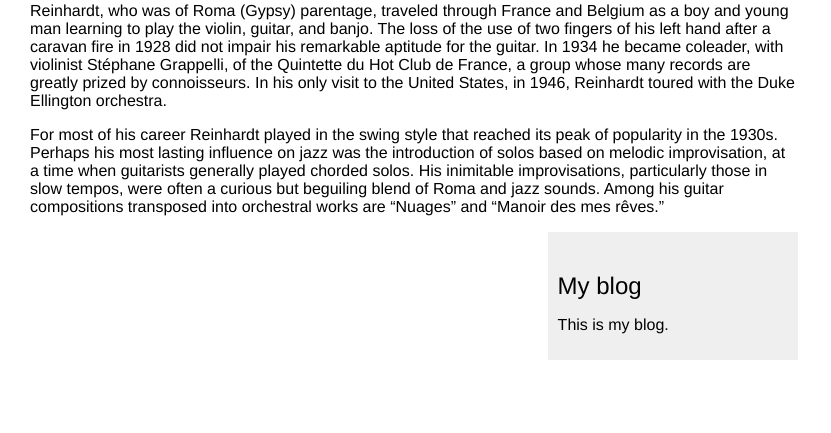
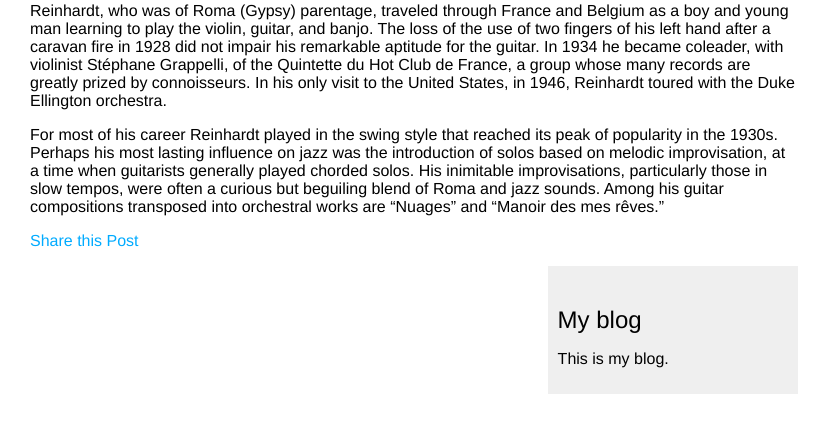
Before and after one commit to EdPaul1/Blog-Backend, a Django app: a page that uses Blog/mysite/blog/templates/blog/post/detail.html in a window 1280 px wide. Shown: the part 174-607 px from the top of the page, without its empty margins (0-831 px from the left). Run offline with Django 4.2, Linux system fonts and the light colour scheme; data comes from the database, SQL or seed files in the repository.

Commit message:
Change: Use a class based view to list posts.2 Creating forms in django 3. recommending posts be email

```diff
--- a/Blog/mysite/blog/templates/blog/post/detail.html
+++ b/Blog/mysite/blog/templates/blog/post/detail.html
@@ -8,4 +8,9 @@
     Published {{ post.publish }} by {{ post.author }}
 </p>
 {{ post.body|linebreaks }}
+<p>
+    <a href="{% url "blog:post_share" post.id %}">
+        Share this Post
+    </a>
+</p>
 {% endblock %}
--- a/Blog/mysite/blog/templates/blog/post/list.html
+++ b/Blog/mysite/blog/templates/blog/post/list.html
@@ -15,5 +15,5 @@
     </p>
     {{ post.body|truncatewords:30|linebreaks }}
   {% endfor %}
-  {% include "pagination.html" with page=posts %}
+  {% include "pagination.html" with page=page_obj %}
 {% endblock %}
--- a/Blog/mysite/blog/urls.py
+++ b/Blog/mysite/blog/urls.py
@@ -5,8 +5,11 @@ app_name = 'blog'
 
 urlpatterns = [
     # post views
-    path('', views.post_list, name='post_list'),
+    # path('', views.post_list, name='post_list'),
+    path('', views.PostListView.as_view(), name='post_list'),
     path('<int:year>/<int:month>/<int:day>/<slug:post>/',
          views.post_detail,
          name='post_detail'),
+    path('<int:post_id>/share/',
+         views.post_share, name='post_share'),
 ]
--- a/Blog/mysite/blog/views.py
+++ b/Blog/mysite/blog/views.py
@@ -1,8 +1,18 @@
 from django.shortcuts import render, get_object_or_404
 from .models import Post
+from .forms import EmailPostForm
 from django.core.paginator import Paginator, EmptyPage, PageNotAnInteger
+from django.views.generic import ListView
+from django.core.mail import send_mail
 
 # Create your views here.
+# Example of Class Based Views
+class PostListView(ListView):
+    queryset = Post.published.all()
+    context_object_name = 'posts'
+    paginate_by = 3
+    template_name = 'blog/post/list.html'
+
 # A view to display a list of posts
 def post_list(request):
     post_list = Post.published.all()
@@ -33,3 +43,28 @@ def post_detail(request, year, month, day, post):
     return render(request,
                   'blog/post/detail.html',
                   {'post': post})
+
+def post_share(request, post_id):
+    # Retrieve post by id
+    post = get_object_or_404(Post, id=post_id, status=Post.Status.PUBLISHED)
+    sent = False
+    if request.method == 'POST':
+        # Form was submitted
+        form = EmailPostForm(request.POST)
+        if form.is_valid():
+            # Form fields passed validation
+            cd = form.cleaned_data
+            post_url = request.build_absolute_uri(
+            post.get_absolute_url())
+            subject = f"{cd['name']} recommends you read " \
+            f"{post.title}"
+            message = f"Read {post.title} at {post_url}\n\n" \
+            f"{cd['name']}\'s comments: {cd['comments']}"
+            send_mail(subject, message, 'your_account@gmail.com',
+            [cd['to']])
+            sent = True
+    else:
+        form = EmailPostForm()
+    return render(request, 'blog/post/share.html', {'post': post,
+    'form': form,
+    'sent': sent})
```
Also changed, not shown: Blog/mysite/blog/forms.py (added, +8 -0 lines), Blog/mysite/blog/templates/blog/post/share.html (added, +18 -0 lines), Blog/mysite/mysite/settings.py (+7 -0 lines).
